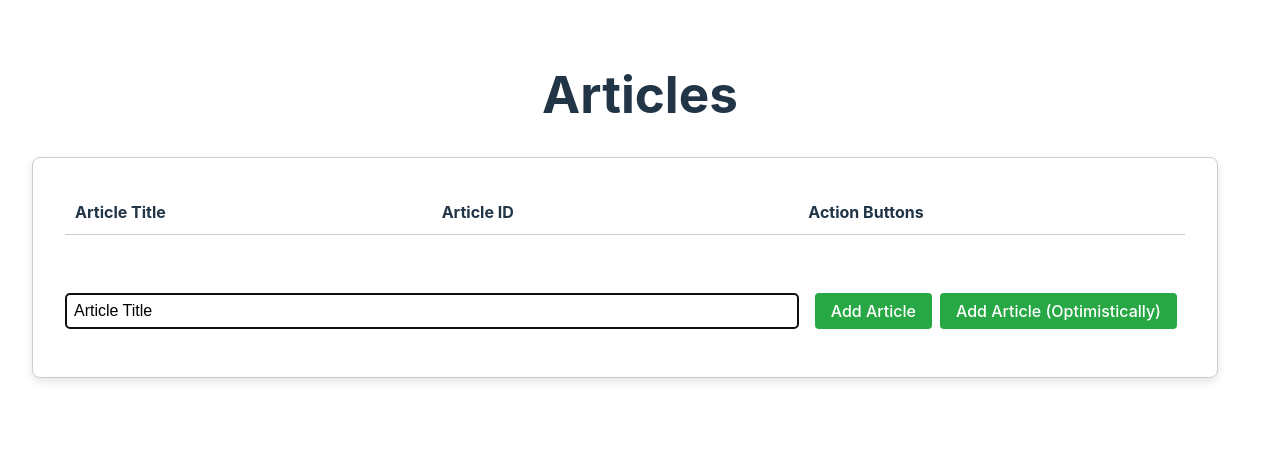
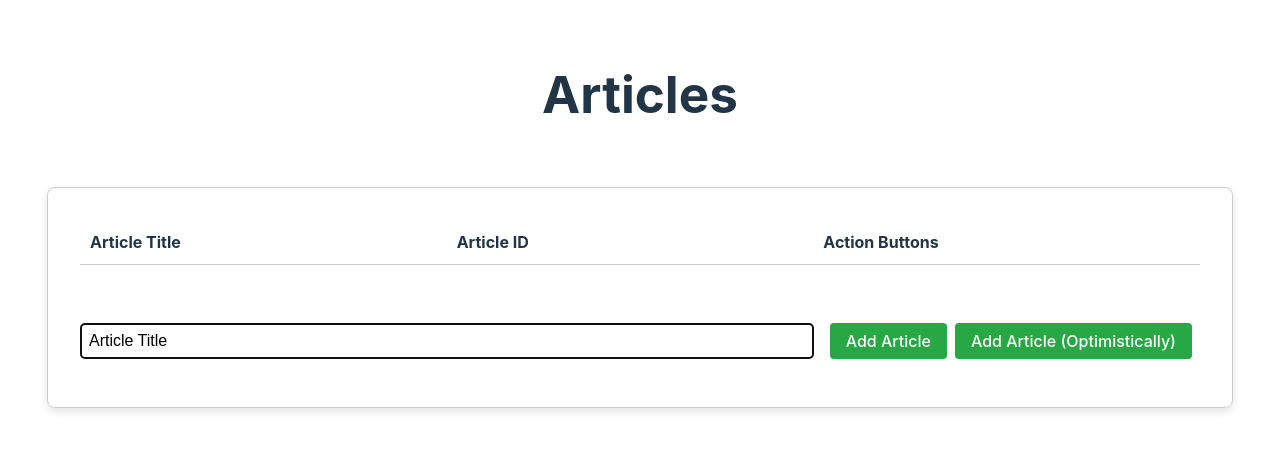
Before and after one commit to ZtheLeader/redux-optimistic, a React (Vite) app: page / in a window 1280 px wide. Shown: the top 450 px of the page. Built offline with nearby package versions, Linux system fonts and the light colour scheme.

Commit message:
feat: Update UI -> Table has fixed position from top.

```diff
--- a/src/App.css
+++ b/src/App.css
@@ -2,7 +2,17 @@
   /* max-width: 800px; */
   margin: 0 auto;
   padding: 2rem;
+  height: 100vh;
+  overflow-x: hidden;
+  display: flex;
+  flex-direction: column;
+  align-items: center;
+}
+
+h1 {
   text-align: center;
+  margin-bottom: 4rem;
+  width: 100%;
 }
 
 .card {
@@ -12,6 +22,9 @@
   box-shadow: 0 4px 8px rgba(0, 0, 0, 0.1);
   /* background-color: #f9f9f9; */
   width: 70rem;
+  max-height: calc(100vh - 200px);
+  overflow-y: auto;
+  margin-bottom: 2rem;
 }
 
 .row {
```
